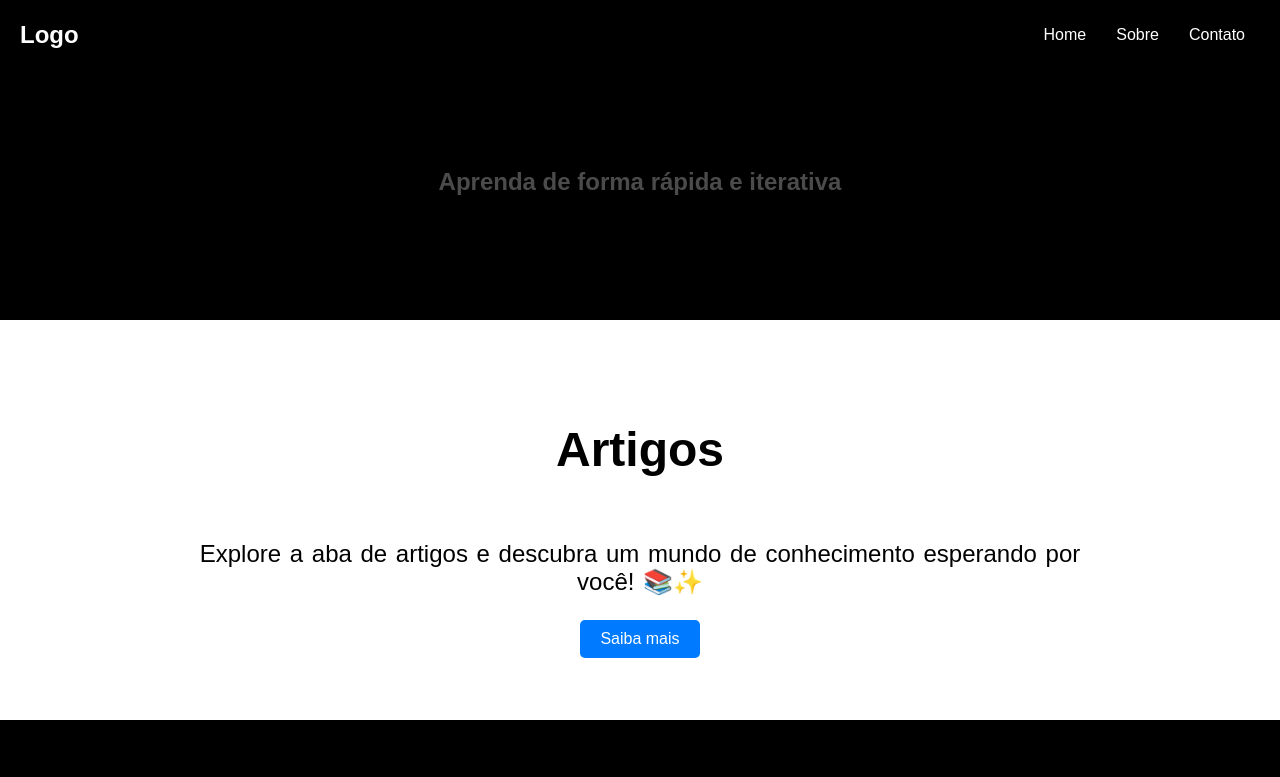
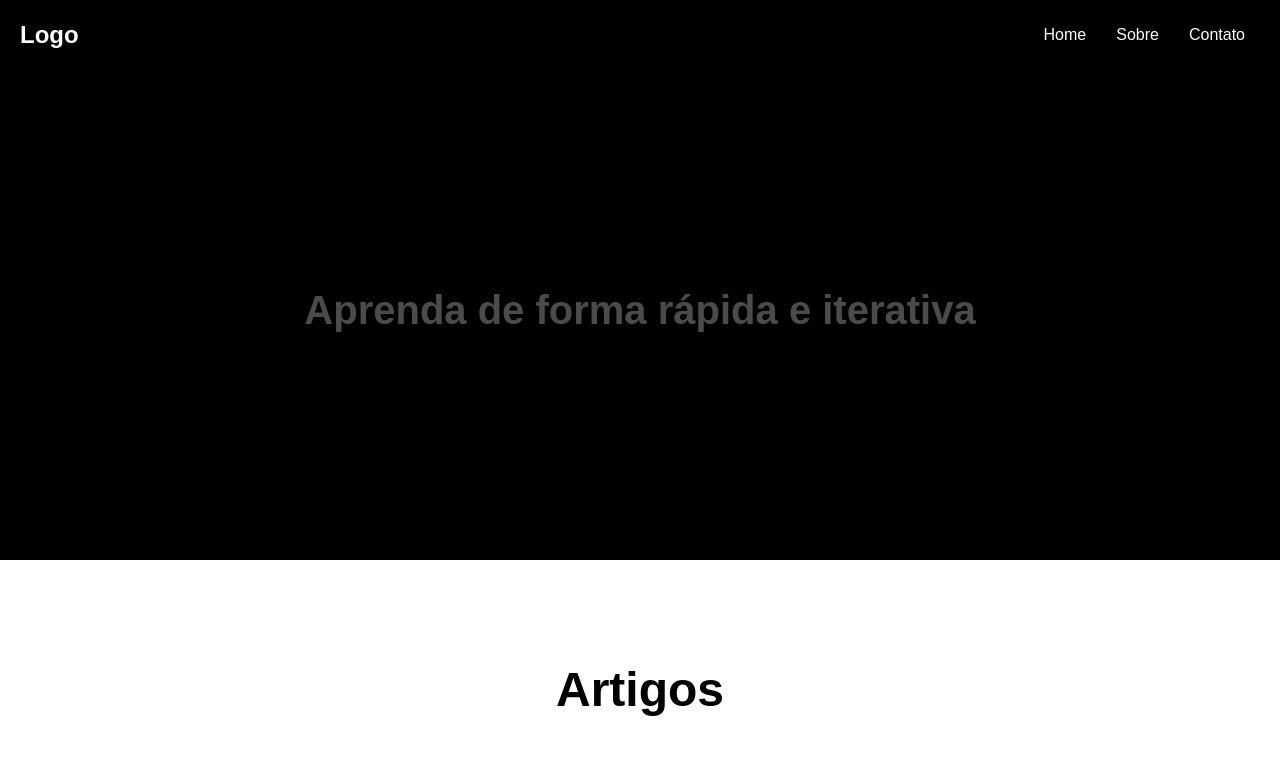
Before and after one commit to LucasSobrinh0/meencontrando, a plain HTML site: page index.html in a window 1280 px wide. Shown: the top 777 px of the page. Drawn offline with Linux system fonts and the light colour scheme.

Commit message:
Update index.html

```diff
--- a/index.html
+++ b/index.html
@@ -28,7 +28,7 @@
             /* Evita a repetição da imagem de fundo */
             background-repeat: no-repeat;
             /* Altura de 90% da altura da tela */
-            height: 40vh;
+            height: 70vh;
         }
 
 
@@ -43,7 +43,7 @@
         }
 
         .animated-text {
-            font-size: 24px;
+            font-size: 2.5rem;
             font-weight: bold;
             text-align: center;
             transform: translateY(0);
```
